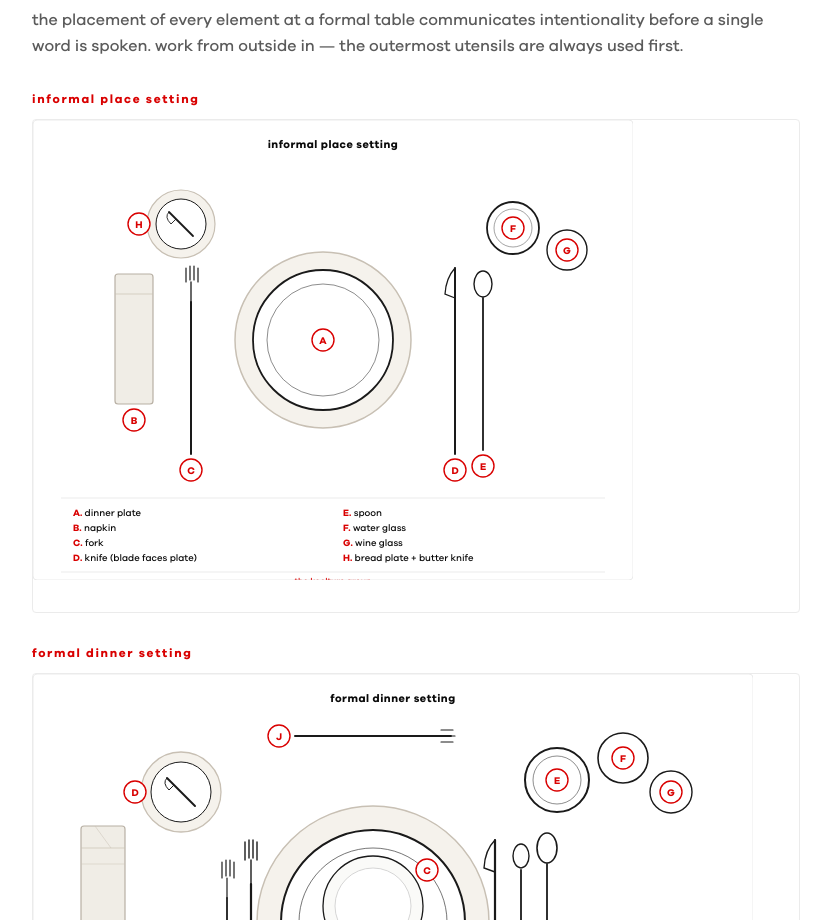
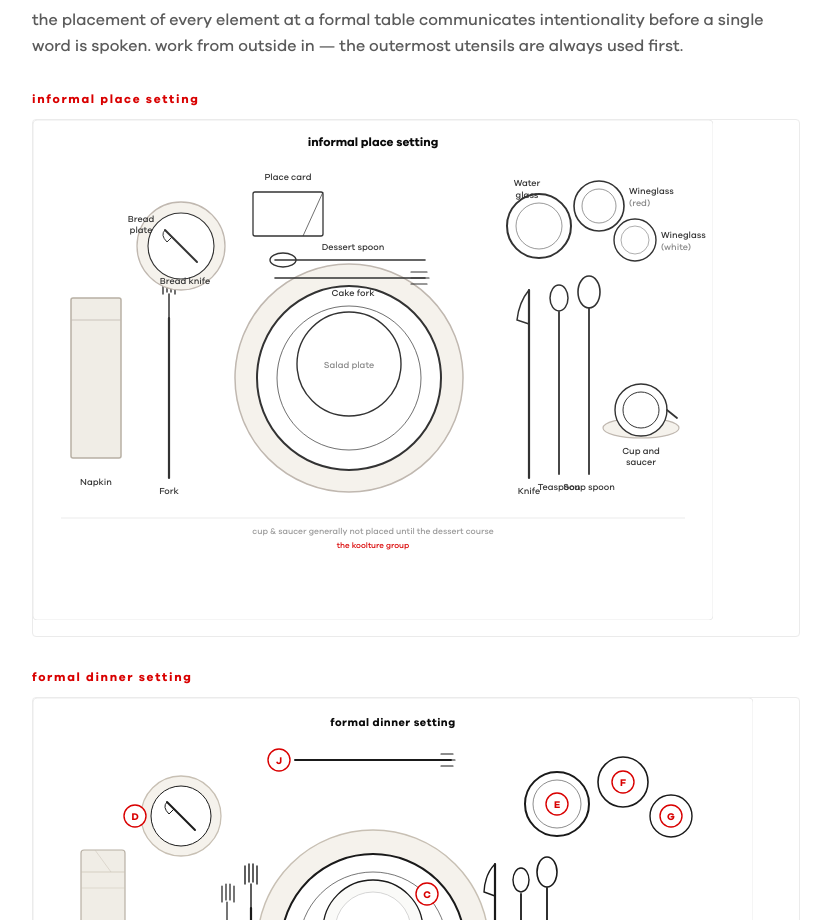
Before and after one commit to mrkoolbot/kool-app, a Next.js app: page /etiquette in a window 1280 px wide. Shown: the part 8520-9440 px from the top of the page, without its empty margins (264-1095 px from the left). Built offline with nearby package versions, Linux system fonts and the light colour scheme.

Commit message:
feat: rebuild place setting with all elements — place card, cup/saucer, salad plate, dessert fork/spoon, all 3 glasses

```diff
--- a/app/(dashboard)/etiquette/page.tsx
+++ b/app/(dashboard)/etiquette/page.tsx
@@ -280,73 +280,108 @@ const chapters = [
 // ─── table setting diagram (ch08) ────────────────────────────────────────────
 
 function InformalSettingDiagram() {
-  const sc = "#1A1A1A";
-  const sw = 1.8;
-  const lbl = (x: number, y: number, letter: string) => <TSDLabel x={x} y={y} letter={letter}/>;
+  const s = "#333"; // stroke color
   return (
-    <div className="mb-8">
-      <svg viewBox="0 0 600 460" width="100%" style={{ display: "block", maxWidth: 600 }} role="img" aria-label="informal place setting">
-        <rect width="600" height="460" fill="white" rx="4" stroke="#EBEBEB" strokeWidth="1"/>
-        <text x="300" y="28" textAnchor="middle" fontSize="11" fontWeight="700" fill="#0A0A0A" letterSpacing="0.5">informal place setting</text>
-
-        {/* dinner plate */}
-        <circle cx="290" cy="220" r="88" fill="#F5F2EC" stroke="#C8C0B4" strokeWidth="1.5"/>
-        <circle cx="290" cy="220" r="70" fill="white" stroke={sc} strokeWidth="1.8"/>
-        <circle cx="290" cy="220" r="56" fill="none" stroke={sc} strokeWidth="0.5"/>
-        {lbl(290, 220, "A")}
-
-        {/* napkin left of fork */}
-        <rect x="82" y="154" width="38" height="130" rx="3" fill="#F0EDE6" stroke="#B8B0A4" strokeWidth="1.2"/>
-        <line x1="82" y1="174" x2="120" y2="174" stroke="#C8C0B4" strokeWidth="0.7"/>
-        {lbl(101, 300, "B")}
-
-        {/* fork — left */}
-        <line x1="158" y1="334" x2="158" y2="182" stroke={sc} strokeWidth="2" strokeLinecap="round"/>
-        <line x1="158" y1="182" x2="158" y2="162" stroke={sc} strokeWidth="1.3" strokeLinecap="round"/>
-        <line x1="153" y1="162" x2="153" y2="148" stroke={sc} strokeWidth="1.2" strokeLinecap="round"/>
-        <line x1="157" y1="160" x2="157" y2="146" stroke={sc} strokeWidth="1.2" strokeLinecap="round"/>
-        <line x1="161" y1="160" x2="161" y2="146" stroke={sc} strokeWidth="1.2" strokeLinecap="round"/>
-        <line x1="165" y1="162" x2="165" y2="148" stroke={sc} strokeWidth="1.2" strokeLinecap="round"/>
-        {lbl(158, 350, "C")}
-
-        {/* knife — right, blade faces left */}
-        <line x1="422" y1="334" x2="422" y2="148" stroke={sc} strokeWidth="2" strokeLinecap="round"/>
-        <path d="M422 148 Q413 158 412 174 L422 178" stroke={sc} strokeWidth="1.3" fill="none" strokeLinecap="round"/>
-        {lbl(422, 350, "D")}
-
-        {/* spoon — right of knife */}
-        <line x1="450" y1="330" x2="450" y2="178" stroke={sc} strokeWidth={sw} strokeLinecap="round"/>
-        <ellipse cx="450" cy="164" rx="9" ry="13" fill="none" stroke={sc} strokeWidth="1.4"/>
-        {lbl(450, 346, "E")}
-
-        {/* water glass — upper right */}
-        <circle cx="480" cy="108" r="26" fill="none" stroke={sc} strokeWidth="1.8"/>
-        <circle cx="480" cy="108" r="19" fill="none" stroke={sc} strokeWidth="0.4"/>
-        {lbl(480, 108, "F")}
-
-        {/* wine glass */}
-        <circle cx="534" cy="130" r="20" fill="none" stroke={sc} strokeWidth="1.4"/>
-        {lbl(534, 130, "G")}
-
-        {/* bread plate */}
-        <circle cx="148" cy="104" r="34" fill="#F5F2EC" stroke="#C8C0B4" strokeWidth="1.2"/>
-        <circle cx="148" cy="104" r="25" fill="white" stroke={sc} strokeWidth="1"/>
-        <line x1="160" y1="116" x2="136" y2="92" stroke={sc} strokeWidth="1.8" strokeLinecap="round"/>
-        <path d="M136 92 Q131 97 138 104 L143 99" stroke={sc} strokeWidth="0.9" fill="none"/>
-        {lbl(106, 104, "H")}
-
-        {/* legend */}
-        <line x1="28" y1="378" x2="572" y2="378" stroke="#EBEBEB" strokeWidth="1.2"/>
-        <text x="40" y="396" fontSize="9.5" fill="#0A0A0A"><tspan fontWeight="700" fill="#D90000">A.</tspan> dinner plate</text>
-        <text x="40" y="411" fontSize="9.5" fill="#0A0A0A"><tspan fontWeight="700" fill="#D90000">B.</tspan> napkin</text>
-        <text x="40" y="426" fontSize="9.5" fill="#0A0A0A"><tspan fontWeight="700" fill="#D90000">C.</tspan> fork</text>
-        <text x="40" y="441" fontSize="9.5" fill="#0A0A0A"><tspan fontWeight="700" fill="#D90000">D.</tspan> knife (blade faces plate)</text>
-        <text x="310" y="396" fontSize="9.5" fill="#0A0A0A"><tspan fontWeight="700" fill="#D90000">E.</tspan> spoon</text>
-        <text x="310" y="411" fontSize="9.5" fill="#0A0A0A"><tspan fontWeight="700" fill="#D90000">F.</tspan> water glass</text>
-        <text x="310" y="426" fontSize="9.5" fill="#0A0A0A"><tspan fontWeight="700" fill="#D90000">G.</tspan> wine glass</text>
-        <text x="310" y="441" fontSize="9.5" fill="#0A0A0A"><tspan fontWeight="700" fill="#D90000">H.</tspan> bread plate + butter knife</text>
-        <line x1="28" y1="452" x2="572" y2="452" stroke="#EBEBEB" strokeWidth="1.2"/>
-        <text x="300" y="464" textAnchor="middle" fontSize="8.5" fill="#D90000">the koolture group</text>
+    <div className="mb-4">
+      <svg viewBox="0 0 680 500" width="100%" style={{ display: "block", maxWidth: 680 }} role="img" aria-label="informal place setting">
+        <rect width="680" height="500" fill="white" rx="4" stroke="#EBEBEB" strokeWidth="1"/>
+        <text x="340" y="26" textAnchor="middle" fontSize="12" fontWeight="700" fill="#0A0A0A">informal place setting</text>
+
+        {/* ── NAPKIN — far left, folded rectangle ── */}
+        <rect x="38" y="178" width="50" height="160" rx="2" fill="#F0EDE6" stroke="#B8B0A4" strokeWidth="1.5"/>
+        <line x1="38" y1="200" x2="88" y2="200" stroke="#C0B8B0" strokeWidth="0.8"/>
+        <text x="63" y="365" textAnchor="middle" fontSize="9" fill={s}>Napkin</text>
+
+        {/* ── FORK — left of plate ── */}
+        <line x1="136" y1="358" x2="136" y2="198" stroke={s} strokeWidth="2.2" strokeLinecap="round"/>
+        <line x1="136" y1="198" x2="136" y2="174" stroke={s} strokeWidth="1.5" strokeLinecap="round"/>
+        <line x1="130" y1="174" x2="130" y2="158" stroke={s} strokeWidth="1.4" strokeLinecap="round"/>
+        <line x1="134" y1="172" x2="134" y2="156" stroke={s} strokeWidth="1.4" strokeLinecap="round"/>
+        <line x1="138" y1="172" x2="138" y2="156" stroke={s} strokeWidth="1.4" strokeLinecap="round"/>
+        <line x1="142" y1="174" x2="142" y2="158" stroke={s} strokeWidth="1.4" strokeLinecap="round"/>
+        <text x="136" y="374" textAnchor="middle" fontSize="9" fill={s}>Fork</text>
+
+        {/* ── DINNER PLATE + SERVICE PLATE ── */}
+        <circle cx="316" cy="258" r="114" fill="#F5F2EC" stroke="#C0B8B0" strokeWidth="1.5"/>
+        <circle cx="316" cy="258" r="92" fill="white" stroke={s} strokeWidth="2"/>
+        <circle cx="316" cy="258" r="72" fill="none" stroke={s} strokeWidth="0.7"/>
+        <text x="316" y="264" textAnchor="middle" fontSize="10" fontWeight="600" fill="#888">Service plate</text>
+
+        {/* ── SALAD PLATE on service plate ── */}
+        <circle cx="316" cy="244" r="52" fill="white" stroke={s} strokeWidth="1.4"/>
+        <text x="316" y="248" textAnchor="middle" fontSize="9" fill="#888">Salad plate</text>
+
+        {/* ── DINNER KNIFE — inner right, blade faces plate ── */}
+        <line x1="496" y1="358" x2="496" y2="170" stroke={s} strokeWidth="2.2" strokeLinecap="round"/>
+        <path d="M496 170 Q486 182 484 200 L496 204" stroke={s} strokeWidth="1.5" fill="none" strokeLinecap="round"/>
+        <text x="496" y="374" textAnchor="middle" fontSize="9" fill={s}>Knife</text>
+
+        {/* ── TEASPOON — right of knife ── */}
+        <line x1="526" y1="354" x2="526" y2="192" stroke={s} strokeWidth="1.8" strokeLinecap="round"/>
+        <ellipse cx="526" cy="178" rx="9" ry="13" fill="none" stroke={s} strokeWidth="1.5"/>
+        <text x="526" y="370" textAnchor="middle" fontSize="9" fill={s}>Teaspoon</text>
+
+        {/* ── SOUP SPOON — outermost right ── */}
+        <line x1="556" y1="354" x2="556" y2="188" stroke={s} strokeWidth="1.8" strokeLinecap="round"/>
+        <ellipse cx="556" cy="172" rx="11" ry="16" fill="none" stroke={s} strokeWidth="1.6"/>
+        <text x="556" y="370" textAnchor="middle" fontSize="9" fill={s}>Soup spoon</text>
+
+        {/* ── BREAD PLATE + BUTTER KNIFE — upper left ── */}
+        <circle cx="148" cy="126" r="44" fill="#F5F2EC" stroke="#C0B8B0" strokeWidth="1.3"/>
+        <circle cx="148" cy="126" r="33" fill="white" stroke={s} strokeWidth="1.1"/>
+        <line x1="164" y1="142" x2="132" y2="110" stroke={s} strokeWidth="2" strokeLinecap="round"/>
+        <path d="M132 110 Q127 115 134 122 L139 117" stroke={s} strokeWidth="1" fill="none"/>
+        <text x="108" y="102" textAnchor="middle" fontSize="9" fill={s}>Bread</text>
+        <text x="108" y="113" textAnchor="middle" fontSize="9" fill={s}>plate</text>
+        <text x="152" y="164" textAnchor="middle" fontSize="9" fill={s}>Bread knife</text>
+
+        {/* ── PLACE CARD — above plate, left of center ── */}
+        <rect x="220" y="72" width="70" height="44" rx="2" fill="white" stroke={s} strokeWidth="1.3"/>
+        <line x1="290" y1="72" x2="270" y2="116" stroke={s} strokeWidth="0.7"/>
+        <text x="255" y="60" textAnchor="middle" fontSize="9" fill={s}>Place card</text>
+
+        {/* ── DESSERT SPOON — above plate, horizontal ── */}
+        <line x1="242" y1="140" x2="392" y2="140" stroke={s} strokeWidth="1.6" strokeLinecap="round"/>
+        <ellipse cx="250" cy="140" rx="13" ry="7" fill="none" stroke={s} strokeWidth="1.4"/>
+        <text x="320" y="130" textAnchor="middle" fontSize="9" fill={s}>Dessert spoon</text>
+
+        {/* ── CAKE FORK — above plate, horizontal, below spoon ── */}
+        <line x1="242" y1="158" x2="392" y2="158" stroke={s} strokeWidth="1.6" strokeLinecap="round"/>
+        <line x1="378" y1="152" x2="394" y2="152" stroke={s} strokeWidth="1.2" strokeLinecap="round"/>
+        <line x1="378" y1="158" x2="396" y2="158" stroke={s} strokeWidth="1.2" strokeLinecap="round"/>
+        <line x1="378" y1="164" x2="394" y2="164" stroke={s} strokeWidth="1.2" strokeLinecap="round"/>
+        <text x="320" y="176" textAnchor="middle" fontSize="9" fill={s}>Cake fork</text>
+
+        {/* ── WATER GLASS — upper right ── */}
+        <circle cx="506" cy="106" r="32" fill="none" stroke={s} strokeWidth="2"/>
+        <circle cx="506" cy="106" r="23" fill="none" stroke={s} strokeWidth="0.5"/>
+        <text x="494" y="66" textAnchor="middle" fontSize="9" fill={s}>Water</text>
+        <text x="494" y="78" textAnchor="middle" fontSize="9" fill={s}>glass</text>
+
+        {/* ── WINEGLASS RED ── */}
+        <circle cx="566" cy="86" r="25" fill="none" stroke={s} strokeWidth="1.6"/>
+        <circle cx="566" cy="86" r="17" fill="none" stroke={s} strokeWidth="0.5"/>
+        <text x="596" y="74" textAnchor="start" fontSize="9" fill={s}>Wineglass</text>
+        <text x="596" y="86" textAnchor="start" fontSize="9" fill="#888">(red)</text>
+
+        {/* ── WINEGLASS WHITE ── */}
+        <circle cx="602" cy="120" r="21" fill="none" stroke={s} strokeWidth="1.4"/>
+        <circle cx="602" cy="120" r="14" fill="none" stroke={s} strokeWidth="0.4"/>
+        <text x="628" y="118" textAnchor="start" fontSize="9" fill={s}>Wineglass</text>
+        <text x="628" y="130" textAnchor="start" fontSize="9" fill="#888">(white)</text>
+
+        {/* ── CUP & SAUCER — right side ── */}
+        <ellipse cx="608" cy="308" rx="38" ry="10" fill="#F5F2EC" stroke="#C0B8B0" strokeWidth="1.2"/>
+        <circle cx="608" cy="290" r="26" fill="white" stroke={s} strokeWidth="1.4"/>
+        <circle cx="608" cy="290" r="18" fill="none" stroke={s} strokeWidth="1"/>
+        <line x1="634" y1="290" x2="644" y2="298" stroke={s} strokeWidth="1.8" strokeLinecap="round"/>
+        <text x="608" y="334" textAnchor="middle" fontSize="9" fill={s}>Cup and</text>
+        <text x="608" y="345" textAnchor="middle" fontSize="9" fill={s}>saucer</text>
+
+        {/* footer */}
+        <line x1="28" y1="398" x2="652" y2="398" stroke="#EBEBEB" strokeWidth="1"/>
+        <text x="340" y="414" textAnchor="middle" fontSize="8.5" fill="#999" fontStyle="italic">cup &amp; saucer generally not placed until the dessert course</text>
+        <text x="340" y="428" textAnchor="middle" fontSize="8" fill="#D90000">the koolture group</text>
       </svg>
     </div>
   );
```
